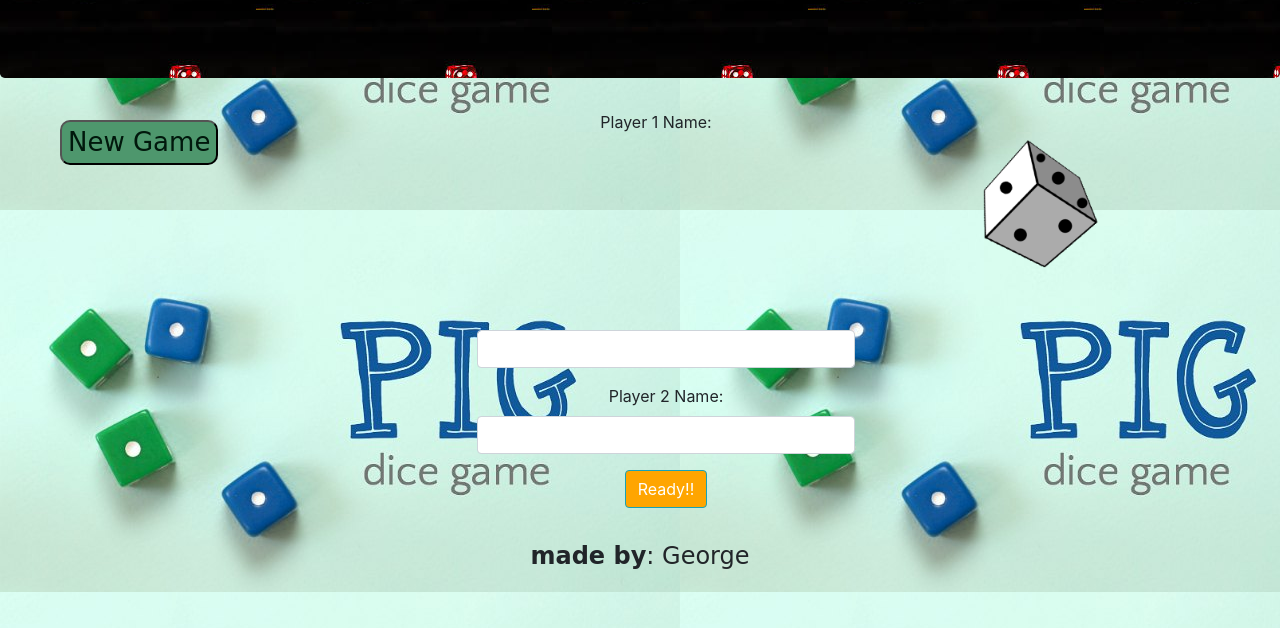
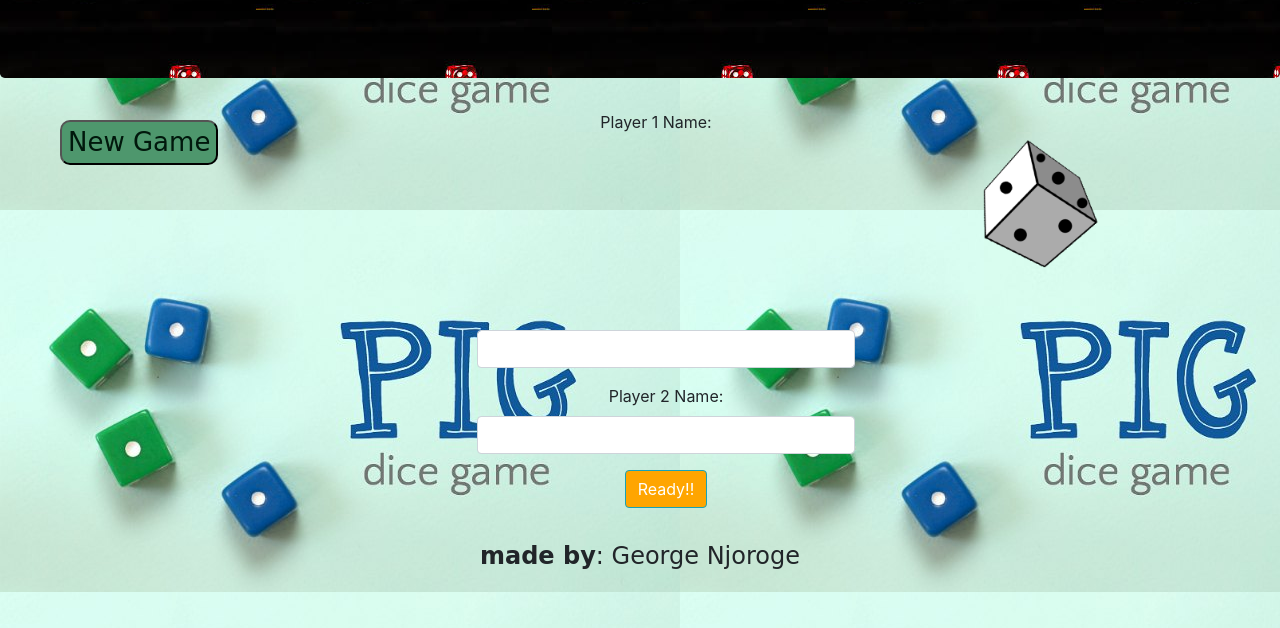
Before and after one commit to 0704282877/Pig-Dice, a plain HTML site: page index.html in a window 1280 px wide. Shown: the part 172-800 px from the top of the page. Drawn offline with Linux system fonts and the light colour scheme.

Commit message:
changes in .html

```diff
--- a/index.html
+++ b/index.html
@@ -70,7 +70,7 @@
 </div>
 </div>
 <div class="panel-footer">
-<p><strong>made by</strong>: George</p>
+<p><strong>made by</strong>: George Njoroge</p>
 </div>
 </body>
 <html>
```
